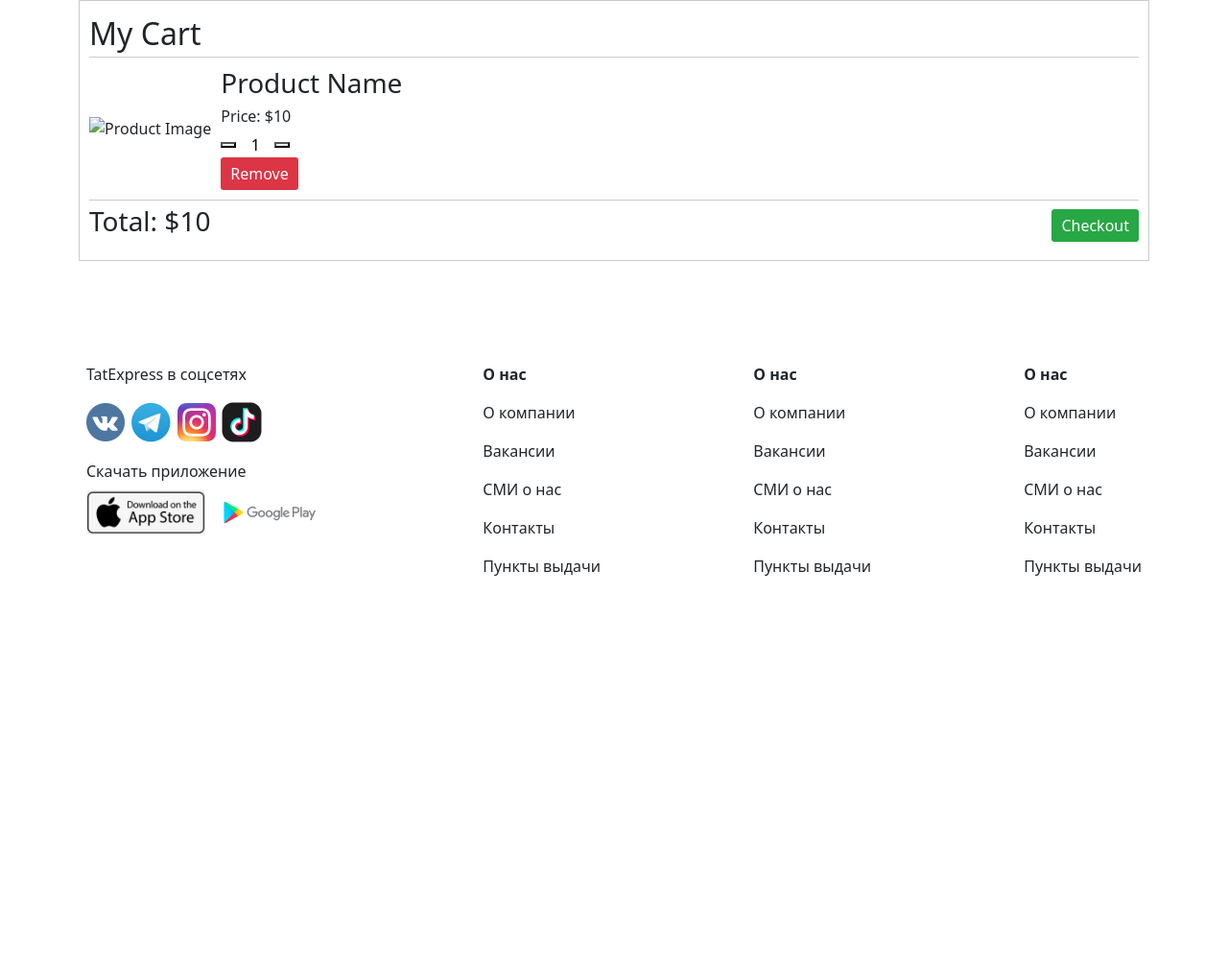
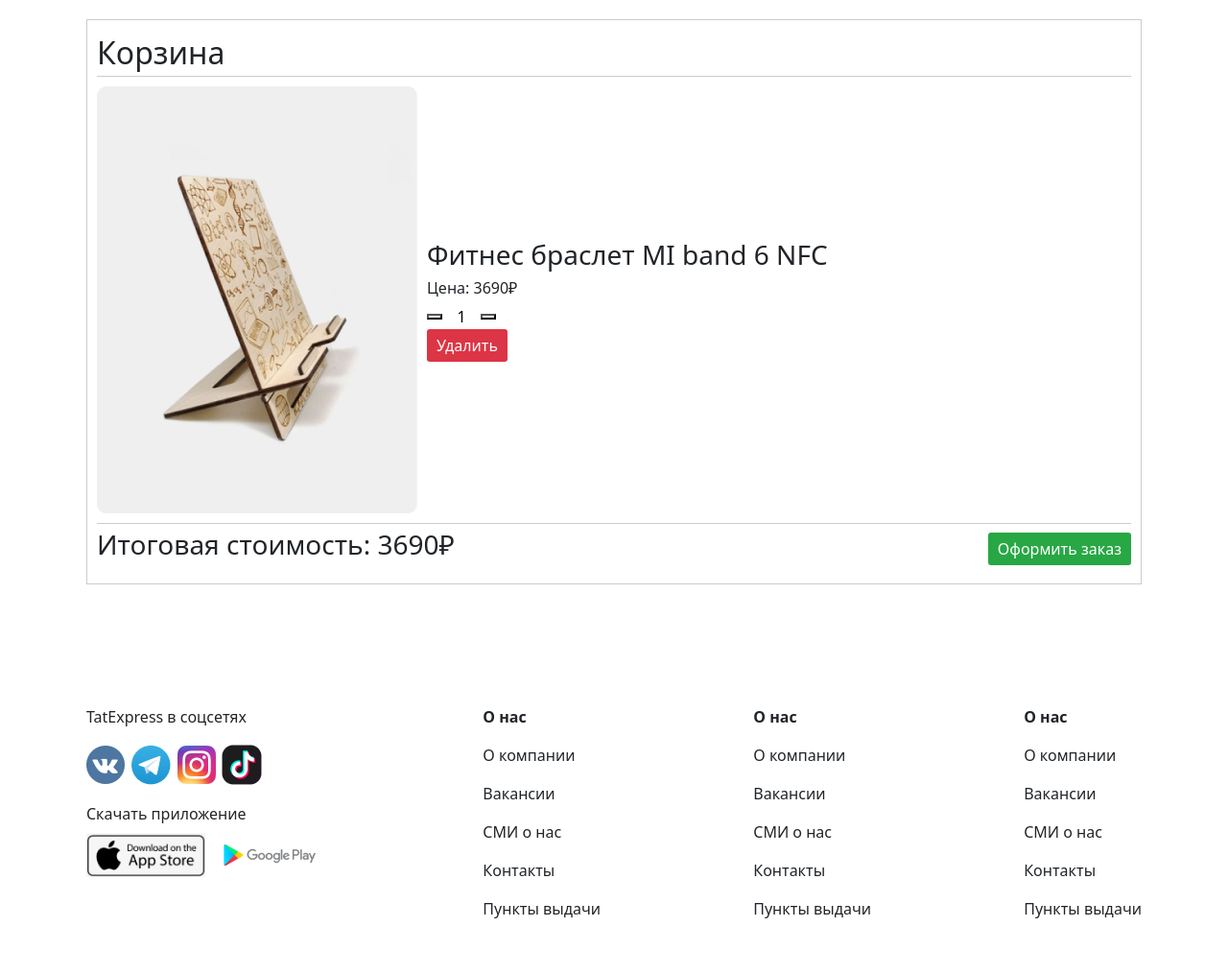
Before and after one commit to neiro11/TatExpressWeb, an ASP.NET Core app: page /TovarPage in a window 1280 px wide. Shown: the part 57-1072 px from the top of the page at 96% size. Before the commit the page ends 657 px from the top, so only its background shows below. Run offline with ASP.NET Core 8, Linux system fonts and the light colour scheme; style sheets or scripts are compiled from the project's sources; some libraries are stand-ins or nearby versions.

Commit message:
товарпаге

```diff
--- a/Pages/Shared/_Layout.cshtml
+++ b/Pages/Shared/_Layout.cshtml
@@ -13,10 +13,10 @@
         <nav>
         <div class="navbar-container">
             <div class="navbar-brand">
-                <a id="logo" href="#">TatExpress</a>
+                <a id="logo" href="Index">TatExpress</a>
             </div>
             <div>
-                    <a class="nav-links" href="#"><img src="~/img/Document.png"/>Категории</a>
+                    <a class="nav-links" href="Index"><img src="~/img/Document.png"/>Категории</a>
             </div>
             <div class="navbar-search">
                 <form>
--- a/Pages/TovarPage.cshtml
+++ b/Pages/TovarPage.cshtml
@@ -13,18 +13,18 @@
         <link rel="stylesheet" href="~/css/site.css" asp-append-version="true" />
         <link rel="stylesheet" href="~/WebApplication1.styles.css" asp-append-version="true" />
     </head>
-
     <body>
+        <div class="telo">
             <div class="cart">
                 <div class="cart-header">
-            <h2>My Cart</h2>
+                    <h2>Корзина</h2>
                 </div>
                 <div class="cart-items">
                     <div class="item">
-                <img src="https://via.placeholder.com/50x50" alt="Product Image">
+                        <img src="~/img/Tovar1.png" alt="Product Image">
                         <div class="item-details">
-                    <h3>Product Name</h3>
-                    <p>Price: $10</p>
+                            <h3>Фитнес браслет MI band 6 NFC</h3>
+                            <p>Цена: 3690₽</p>
                             <div class="quantity">
                                 <button class="minus-btn" type="button" name="button">
                                     <i class="fas fa-minus"></i>
@@ -34,13 +34,14 @@
                                     <i class="fas fa-plus"></i>
                                 </button>
                             </div>
-                    <button class="remove-btn" type="button" name="button">Remove</button>
+                            <button class="remove-btn" type="button" name="button">Удалить</button>
                         </div>
                     </div>
                 </div>
                 <div class="cart-total">
-            <h3>Total: $10</h3>
-            <button class="checkout-btn" type="button" name="button">Checkout</button>
+                    <h3>Итоговая стоимость: 3690₽</h3>
+                    <button class="checkout-btn" type="button" name="button">Оформить заказ</button>
+                </div>
             </div>
         </div>
         <script src="~/lib/jquery/dist/jquery.min.js"></script>
--- a/wwwroot/css/site.css
+++ b/wwwroot/css/site.css
@@ -116,6 +116,7 @@
 }
 
 .cart {
+    width: 1100px;
     border: 1px solid #ccc;
     padding: 10px;
 }
```
Lines whose indentation alone changed are shown as unchanged.
